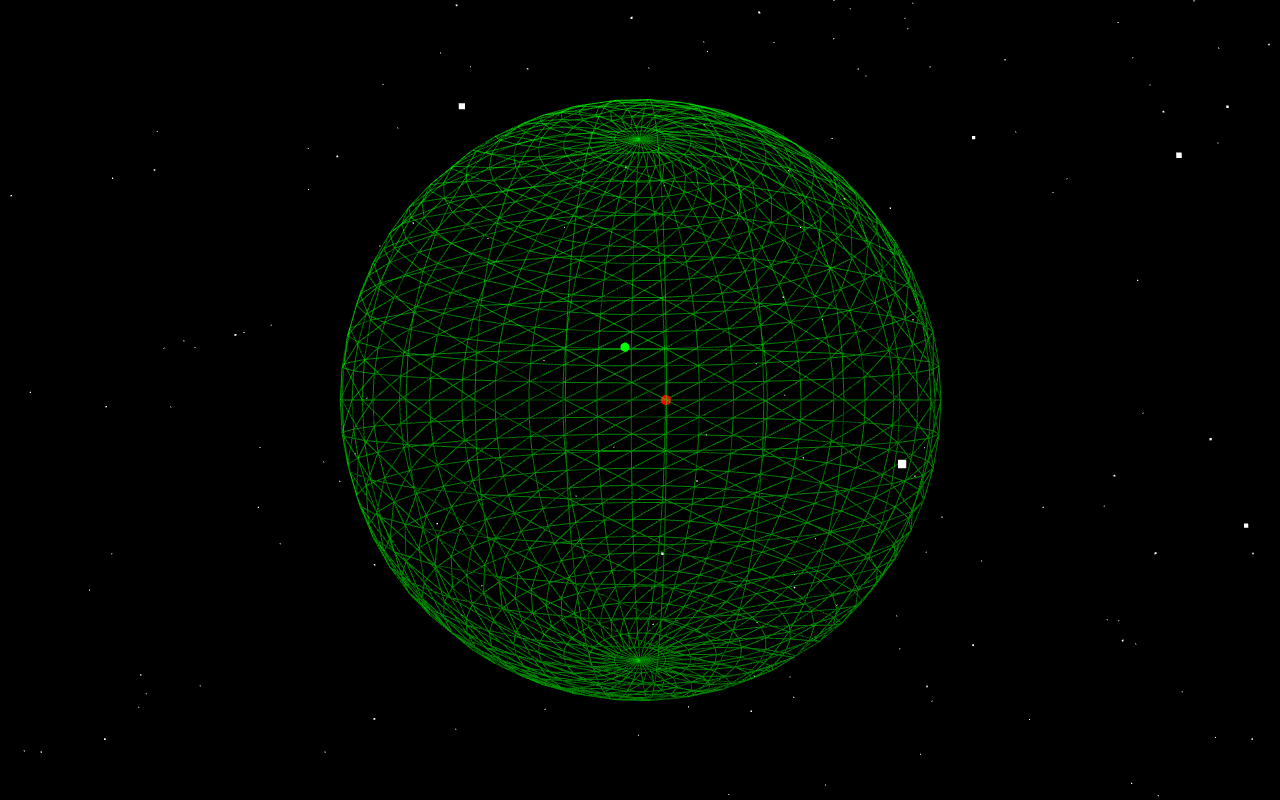
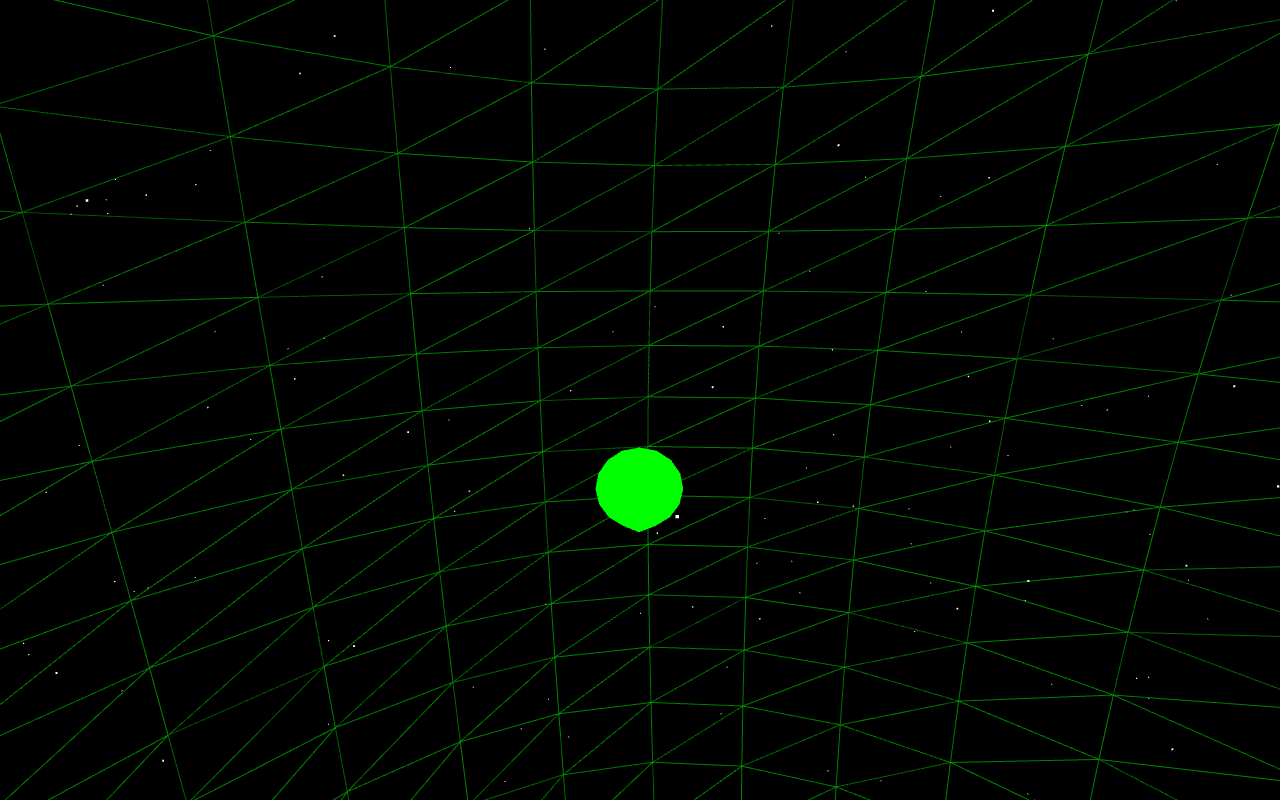
Before and after one commit to zsradu/ZeroGravitySumo, a plain HTML site: page index.html in a window 1280 px wide. Drawn offline with nearby package versions, Linux system fonts and the light colour scheme; animation ran at ten frames a second.

Commit message:
Add 3rd person camera that follows the user spaceship

```diff
--- a/scripts/physics.js
+++ b/scripts/physics.js
@@ -6,6 +6,7 @@ const TIME_STEP = 1/60;     // 60 FPS
 const SHIP_RADIUS = 1.5;    // Collision sphere radius
 const COLLISION_SHAKE_AMPLITUDE = 0.5;
 const COLLISION_SHAKE_DURATION = 0.3;
+const SAFE_ZONE_RADIUS = 50; // Arena boundary radius
 
 class Physics {
     constructor() {
@@ -18,6 +19,7 @@ class Physics {
         this.BOOST_COOLDOWN = 10;    // seconds
         this.shakeTimeLeft = 0;      // Camera shake timer
         this.lastCollisionTime = 0;  // Prevent multiple collisions in same frame
+        this.isOutOfBounds = false;  // Track if ship is out of bounds
     }
 
     // Update physics for an object
@@ -56,10 +58,19 @@ class Physics {
 
         // Apply damping
         this.velocity.multiplyScalar(DAMPING);
+
+        // Check if ship is outside safe zone
+        const distanceFromCenter = object.position.length();
+        this.isOutOfBounds = distanceFromCenter > SAFE_ZONE_RADIUS;
+
+        return !this.isOutOfBounds; // Return false if ship should be removed
     }
 
     // Check for collision with another physics object
     checkCollision(object1, physics2, object2) {
+        // Don't check collisions if either object is out of bounds
+        if (this.isOutOfBounds || physics2.isOutOfBounds) return false;
+
         // Get positions
         const pos1 = object1.position.clone();
         const pos2 = object2.position.clone();
@@ -162,4 +173,9 @@ class Physics {
             cooldown: this.boostCooldown
         };
     }
+
+    // Check if ship is out of bounds
+    isOutOfSafeZone() {
+        return this.isOutOfBounds;
+    }
 }
--- a/scripts/scene.js
+++ b/scripts/scene.js
@@ -2,6 +2,14 @@
 const scene = new THREE.Scene();
 const camera = new THREE.PerspectiveCamera(75, window.innerWidth / window.innerHeight, 0.1, 1000);
 const renderer = new THREE.WebGLRenderer({ antialias: true });
+
+// Camera following parameters
+const CAMERA_DISTANCE = 10;  // Units behind ship
+const CAMERA_HEIGHT = 5;     // Units above ship
+const CAMERA_POSITION_LERP = 0.1;  // Position smoothing
+const CAMERA_ROTATION_LERP = 0.05; // Rotation smoothing
+const TARGET_FRAMERATE = 60;
+const CAMERA_TIME_STEP = 1000 / TARGET_FRAMERATE; // 16.67ms for 60 FPS
 
 // Set renderer size and add to document
 renderer.setSize(window.innerWidth, window.innerHeight);
@@ -56,9 +64,6 @@ testRotationAxes.add(testShip);
 // Initialize physics for both ships
 const shipPhysics = new Physics();
 const testShipPhysics = new Physics();
-
-// Position camera to see the entire arena
-camera.position.z = 100;
 
 // Optional: Add some stars in the background for depth perception
 const starGeometry = new THREE.BufferGeometry();
@@ -115,10 +120,28 @@ const tempQuaternion = new THREE.Quaternion();
 const rightVector = new THREE.Vector3(1, 0, 0);
 const upVector = new THREE.Vector3(0, 1, 0);
 
+// Variables for frame timing
+let lastFrameTime = performance.now();
+let accumulator = 0;
+
+// Desired camera position and rotation
+const desiredCameraPosition = new THREE.Vector3();
+const desiredCameraRotation = new THREE.Quaternion();
+
 // Animation loop
 function animate() {
     requestAnimationFrame(animate);
 
+    // Calculate frame timing
+    const currentTime = performance.now();
+    const deltaTime = Math.min(currentTime - lastFrameTime, 100); // Cap at 100ms
+    lastFrameTime = currentTime;
+
+    // Accumulate time for fixed timestep updates
+    accumulator += deltaTime;
+
+    // Update physics at fixed timestep
+    while (accumulator >= CAMERA_TIME_STEP) {
         // Handle ship rotation
         let rotationOccurred = false;
 
@@ -161,20 +184,58 @@ function animate() {
         }
 
         // Update physics for both ships
-    shipPhysics.update(rotationAxes);
-    testShipPhysics.update(testRotationAxes);
+        const playerInBounds = shipPhysics.update(rotationAxes);
+        const testShipInBounds = testShipPhysics.update(testRotationAxes);
 
-    // Check for collisions
-    const collisionOccurred = shipPhysics.checkCollision(rotationAxes, testShipPhysics, testRotationAxes);
+        // Remove ships that are out of bounds
+        if (!playerInBounds && rotationAxes.parent) {
+            scene.remove(rotationAxes);
+        }
+        if (!testShipInBounds && testRotationAxes.parent) {
+            scene.remove(testRotationAxes);
+        }
+
+        // Only check for collisions if both ships are in bounds
+        if (playerInBounds && testShipInBounds) {
+            shipPhysics.checkCollision(rotationAxes, testShipPhysics, testRotationAxes);
+        }
+
+        accumulator -= CAMERA_TIME_STEP;
+    }
+
+    // Update camera position and rotation (interpolated)
+    if (rotationAxes.parent) {
+        // Get the ship's world quaternion
+        const shipQuaternion = rotationAxes.quaternion;
+
+        // Calculate camera offset in ship's local space
+        const cameraOffset = new THREE.Vector3(0, CAMERA_HEIGHT, CAMERA_DISTANCE);
+        cameraOffset.applyQuaternion(shipQuaternion);
+
+        // Set desired camera position relative to ship
+        desiredCameraPosition.copy(rotationAxes.position).add(cameraOffset);
+
+        // Smoothly interpolate camera position
+        camera.position.lerp(desiredCameraPosition, CAMERA_POSITION_LERP);
+
+
+        // Create a rotation to tilt the camera down slightly to center the ship's direction
+        const cameraRotation = new THREE.Quaternion();
+        cameraRotation.setFromAxisAngle(new THREE.Vector3(1, 0, 0), Math.PI * -0.08); // 12 degrees down
+
+
+        // Set camera rotation to match ship's orientation
+        camera.quaternion.copy(shipQuaternion).multiply(cameraRotation);
+    }
 
     // Apply camera shake if collision occurred
     const playerShake = shipPhysics.getShakeOffset();
     const testShake = testShipPhysics.getShakeOffset();
-    camera.position.set(
+    camera.position.add(new THREE.Vector3(
         playerShake.x + testShake.x,
         playerShake.y + testShake.y,
-        100 + playerShake.z + testShake.z
-    );
+        playerShake.z + testShake.z
+    ));
 
     // Slowly rotate the safe zone for better depth perception
     safeZone.rotation.y += 0.001;
```
Also changed, not shown: index.html (line endings or trailing spaces), 1 other file. Lines whose indentation alone changed are shown as unchanged.
